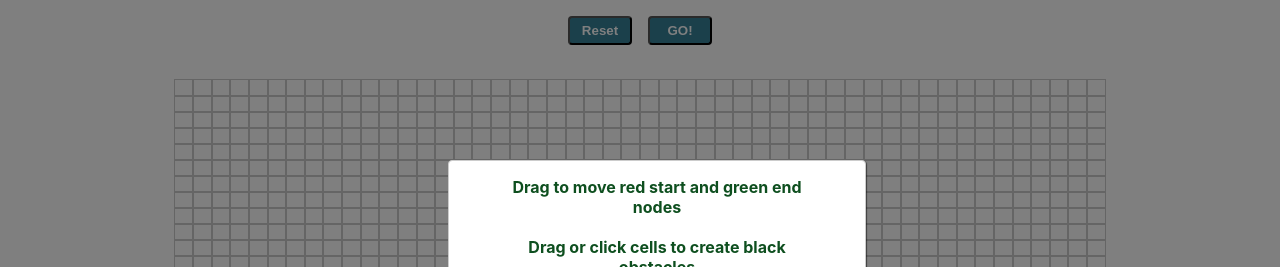
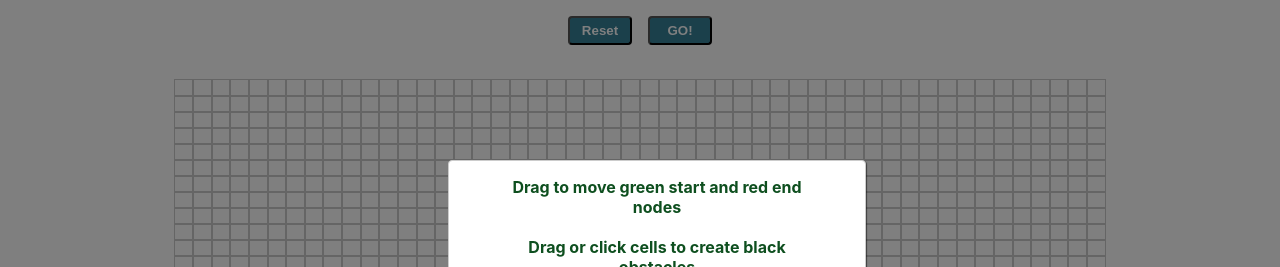
Before and after one commit to gslarsen/algo-animate, a React (Create React App) app: page / in a window 1280 px wide. Shown: the top 267 px of the page. Built offline with nearby package versions, Linux system fonts and the light colour scheme.

Commit message:
add clarifying description

```diff
--- a/src/Algovisuals/Algovisuals.js
+++ b/src/Algovisuals/Algovisuals.js
@@ -271,7 +271,7 @@ class Algovisuals extends Component {
         <div className="backdrop" onClick={() => this.toggleModal()}></div>
         <div className="modal" onClick={() => this.toggleModal()}>
           <ul className="list modal__title">
-            <li>Drag to move red start and green end nodes</li>
+            <li>Drag to move green start and red end nodes</li>
             <br />
             <li>Drag or click cells to create black obstacles</li>
             <br />
```
